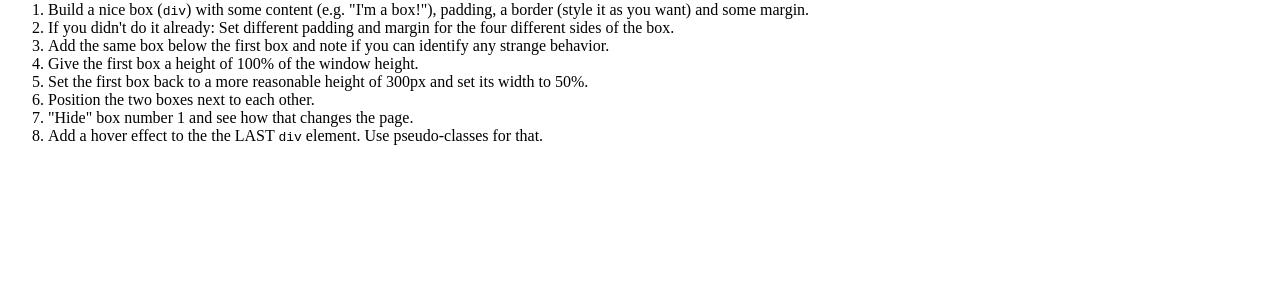
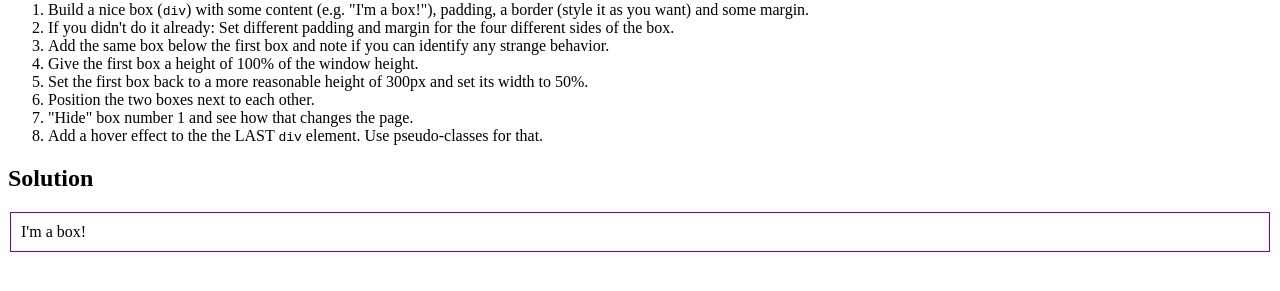
Before and after one commit to css-exercises/diving-deeper, a plain HTML site: page index.html in a window 1280 px wide. Shown: the part 79-370 px from the top of the page. Drawn offline with Linux system fonts and the light colour scheme.

Commit message:
exercise 1: create a box and give it some padding, border and margin

```diff
--- a/index.html
+++ b/index.html
@@ -1,23 +1,40 @@
 <!DOCTYPE html>
 <html lang="en">
   <head>
-    <meta charset="UTF-8">
-    <meta name="viewport" content="width=device-width, initial-scale=1.0">
-    <meta http-equiv="X-UA-Compatible" content="ie=edge">
+    <meta charset="UTF-8" />
+    <meta name="viewport" content="width=device-width, initial-scale=1.0" />
+    <meta http-equiv="X-UA-Compatible" content="ie=edge" />
     <title>CSS Course</title>
-    <link rel="stylesheet" href="main.css">
+    <link rel="stylesheet" href="main.css" />
   </head>
   <body>
     <h1>Assignment - Diving Deeper into CSS</h1>
     <ol>
-        <li>Build a nice box (<code>div</code>) with some content (e.g. "I'm a box!"), padding, a border (style it as you want) and some margin.</li>
-        <li>If you didn't do it already: Set different padding and margin for the four different sides of the box.</li>
-        <li>Add the same box below the first box and note if you can identify any strange behavior.</li>
+      <li>
+        Build a nice box (<code>div</code>) with some content (e.g. "I'm a
+        box!"), padding, a border (style it as you want) and some margin.
+      </li>
+      <li>
+        If you didn't do it already: Set different padding and margin for the
+        four different sides of the box.
+      </li>
+      <li>
+        Add the same box below the first box and note if you can identify any
+        strange behavior.
+      </li>
       <li>Give the first box a height of 100% of the window height.</li>
-        <li>Set the first box back to a more reasonable height of 300px and set its width to 50%.</li>
+      <li>
+        Set the first box back to a more reasonable height of 300px and set its
+        width to 50%.
+      </li>
       <li>Position the two boxes next to each other.</li>
       <li>"Hide" box number 1 and see how that changes the page.</li>
-        <li>Add a hover effect to the the LAST <code>div</code> element. Use pseudo-classes for that.</li>
+      <li>
+        Add a hover effect to the the LAST <code>div</code> element. Use
+        pseudo-classes for that.
+      </li>
     </ol>
+    <h2>Solution</h2>
+    <div class="box">I'm a box!</div>
   </body>
 </html>
--- a/main.css
+++ b/main.css
@@ -0,0 +1,5 @@
+.box {
+  padding: 10px;
+  border: 1px solid purple;
+  margin: 2px;
+}
```
Lines whose indentation alone changed are shown as unchanged.
